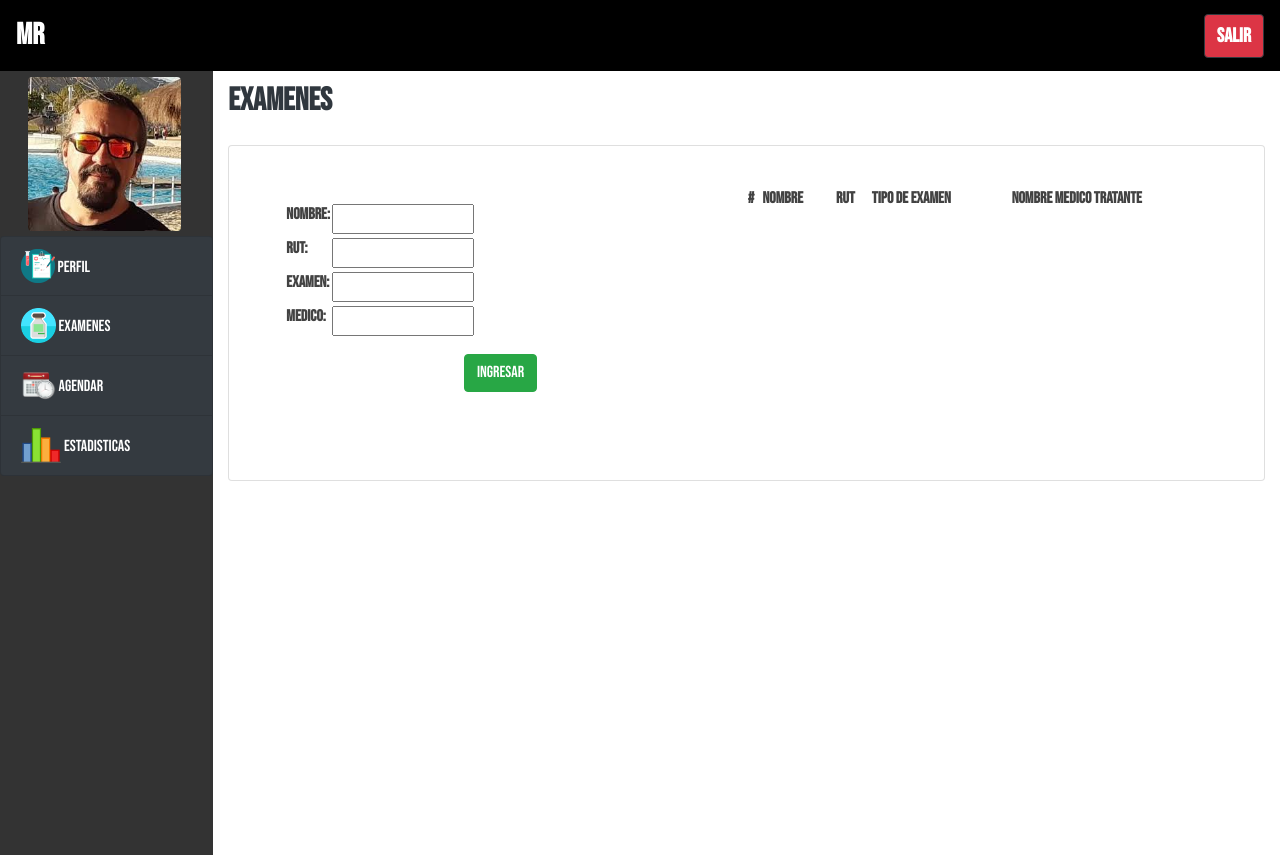
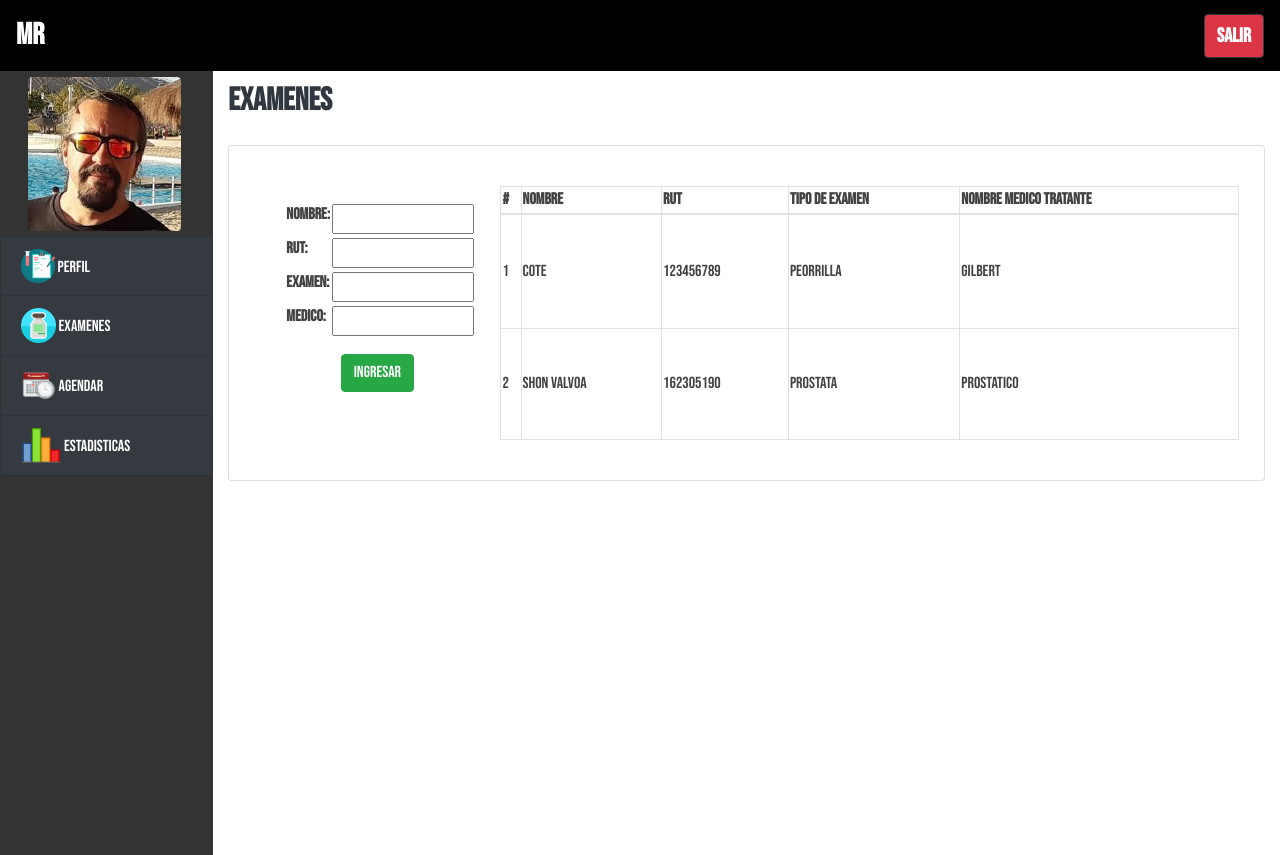
Before and after one commit to knonpower/examen_Mod5, a Django app: page /examenes in a window 1280 px wide. Shown: the top 855 px of the page. Run offline with Django 3.2, Linux system fonts and the light colour scheme; lists and menus that the app fills with data are empty; some libraries are stand-ins or nearby versions.

Commit message:
Se listan los examenes

```diff
--- a/app_proyecto_medico/data/examen.json
+++ b/app_proyecto_medico/data/examen.json
@@ -1 +1,19 @@
-{"ultimo_identificador": 2, "formulario": [{"nombre": "cote", "rut": 123456789, "email": "jlg.pacheco@gmail.com", "password": "1234567", "identificador": 1}, {"nombre": "shon valvoa", "rut": "162305190", "examen": "protata", "medico": "protatico", "identificador": 2}]}
+{
+    "ultimo_identificador": 2,
+    "formulario": [
+        {
+            "nombre": "cote",
+            "rut": "123456789",
+            "examen": "peorrilla",
+            "medico": "gilbert",
+            "identificador": 1
+        },
+        {
+            "nombre": "shon valvoa",
+            "rut": "162305190",
+            "examen": "prostata",
+            "medico": "prostatico",
+            "identificador": 2
+        }
+    ]
+}
--- a/app_proyecto_medico/templates/app_proyecto_medico/examenes.html
+++ b/app_proyecto_medico/templates/app_proyecto_medico/examenes.html
@@ -15,12 +15,12 @@
               <div class="body">
 
                   <div class="row">
-                    <form action="" method="POST" novalidate class="col-md-6">
+                    <form action="" method="POST" novalidate class="col-md-3">
                       {% csrf_token %}
 
                       <div class="modal-body">
                         <div class="form-group">
-                          <table>
+                          <table >
                             {{formulario.as_table}}
                           </table>
                           <div class="modal-footer border-top-0 d-flex justify-content-center">
@@ -31,7 +31,7 @@
                       </div> <!--modal body-->
 
                     </form>
-                      <table class="col-md-6">
+                      <table class="col-md-9 table-bordered" >
                           <thead >
                             <tr>
                               <th>#</th>
@@ -41,15 +41,13 @@
                               <th>Nombre Medico Tratante</th>
                             </tr>
                           </thead>
-                          {% for examen in formulario %}
+                          {% for examen in lista_examen %}
                           <tr>
-
+                            <td>{{ examen.identificador }}</td>
                             <td>{{ examen.nombre }}</td>
                             <td>{{ examen.rut }}</td>
-                            <td>{{ examen.tipo }}</td>
+                            <td>{{ examen.examen }}</td>
                             <td>{{ examen.medico }}</td>
-
-
                           </tr>
                           {% endfor %}
                       </table>
@@ -65,7 +63,6 @@
                           <span aria-hidden="true">&times;</span>
                         </button>
                       </div>
-
                     </div>
                   </div>
                 </div>
--- a/app_proyecto_medico/views.py
+++ b/app_proyecto_medico/views.py
@@ -21,11 +21,20 @@ def privada(request):
 def graficos(request):
     return render(request, 'app_proyecto_medico/graficos.html')
 
+def context_lista_examen():
+    filename= "/app_proyecto_medico/data/examen.json"
+    with open(str(settings.BASE_DIR)+filename, 'r') as file:
+        formulario=json.load(file)
+    context = {'lista_examen': formulario['formulario']}
+    return context
+
 def examenes(request):
     if request.method == "GET":
         formulario = FormularioExamen()
         context = {'formulario':formulario}
-        print("El GET contiene", context)
+        context.update(context_lista_examen())
+        print("El GET de examenes contiene", context)
+
         return render(request, 'app_proyecto_medico/examenes.html', context)
 
     elif request.method == "POST":
@@ -50,14 +59,9 @@ def examenes(request):
             context = {'formulario':formulario_devuelto}
             return render(request, 'app_proyecto_medico/examenes.html', context)
 
-
 def lista_examen(request):
-    filename= "/app_proyecto_medico/data/examen.json"
-    with open(str(settings.BASE_DIR)+filename, 'r') as file:
-        formulario=json.load(file)
-    context = {'formulario':formulario}
-    print("Lista examenes",context)
-    return render(request, 'app_proyecto_medico/examenes.html', context)
+    context = context_lista_examen()
+    return render(request, 'app_proyecto_medico/examen.html', context)
 
 def agendar(request):
     return render(request, 'app_proyecto_medico/agendar.html')
```
